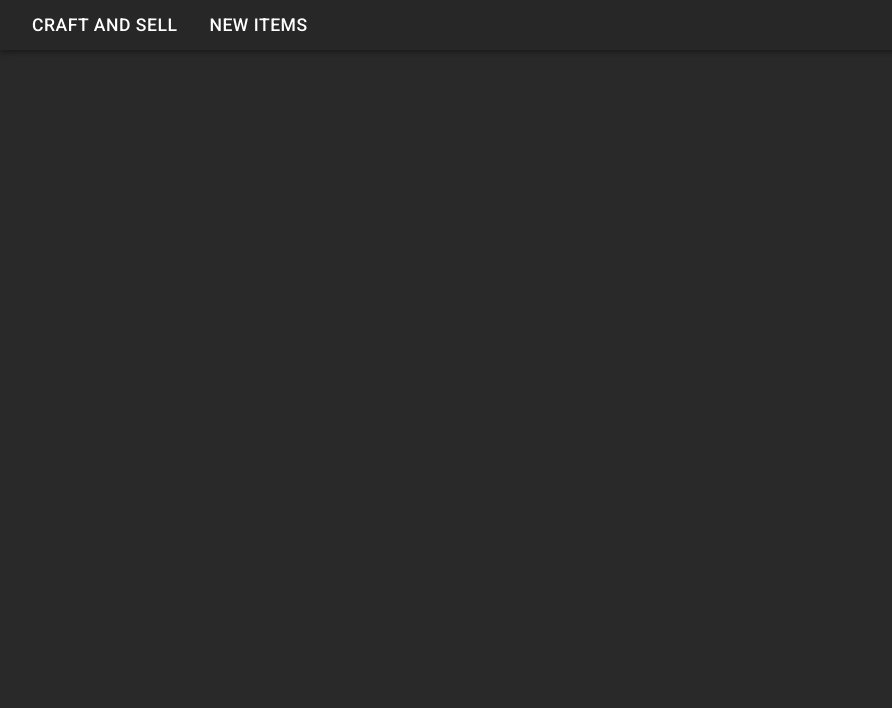
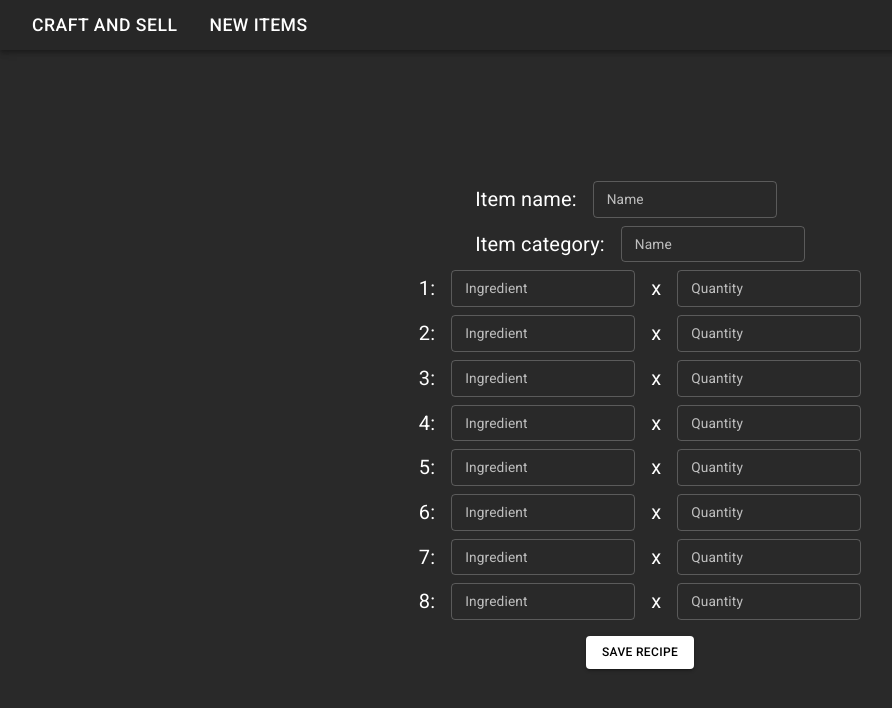
Before and after one commit to Ted2121/MarketShuffle, a React (Vite) app in the folder marketshuffle/: page /new in a window 1280 px wide. Shown: the top 708 px of the page, without its empty margins (0-892 px from the left). Built offline with nearby package versions, Linux system fonts and the light colour scheme.

Commit message:
finished new item

```diff
--- a/marketshuffle/src/items/ActionsPanel.jsx
+++ b/marketshuffle/src/items/ActionsPanel.jsx
@@ -81,7 +81,6 @@ function ActionsPanel({ item }) {
 
   const handleSpecialItemDetailsChange = (event) => {
     const { value } = event.target;
-
     setSpecialItemPosition(value)
   }
 
@@ -329,7 +328,6 @@ function ActionsPanel({ item }) {
           width:'100%',
           justifyContent:'center'
         }}>
-
         <BackToTopButton />
         </Box>
       </Box>
--- a/marketshuffle/src/new-items/NewItemsPage.jsx
+++ b/marketshuffle/src/new-items/NewItemsPage.jsx
@@ -1,19 +1,121 @@
-import { Box } from '@mui/material'
-import React from 'react'
+import { Box, Button, TextField, Typography } from '@mui/material'
+import React, { useState } from 'react'
 
 function NewItemsPage() {
+  const [name, setName] = useState('');
+  const handleNameChange = (event) => {
+    const { value } = event.target;
+    setSpecialItemPosition(value)
+  }
+  const [recipe, setRecipe] = useState(Array(8).fill({ name: '', quantity: '' }));
+
+  const handleRecipeNameChange = (index, event) => {
+    const { value } = event.target;
+    const updatedRecipe = [...recipe];
+    updatedRecipe[index] = { ...updatedRecipe[index], name: value };
+    setRecipe(updatedRecipe);
+  };
+
+  const handleRecipeQuantityChange = (index, event) => {
+    const { value } = event.target;
+    const updatedRecipe = [...recipe];
+    updatedRecipe[index] = { ...updatedRecipe[index], quantity: value };
+    setRecipe(updatedRecipe);
+  };
+
+  const saveRecipe = () => {
+    const filteredRecipe = recipe.filter(
+      (ingredient) => ingredient.name !== '' && ingredient.quantity !== ''
+    );
+    // Logic to save the recipe array or use it as needed
+    console.log(filteredRecipe);
+  };
+
+  const renderRecipeFields = () => {
+    return recipe.map((ingredient, index) => (
+      <Box
+        key={index}
+        sx={{
+          display: 'flex',
+          alignItems: 'center',
+          gap: 2,
+          mt: 1,
+        }}
+      >
+        <Typography variant="h4">{`${index + 1}:`}</Typography>
+        <TextField
+          label="Ingredient"
+          size="small"
+          value={ingredient.name}
+          onChange={(event) => handleRecipeNameChange(index, event)}
+        />
+        <Typography variant="h4">x</Typography>
+        <TextField
+          label="Quantity"
+          size="small"
+          value={ingredient.quantity}
+          onChange={(event) => handleRecipeQuantityChange(index, event)}
+        />
+      </Box>
+    ));
+  };
+
   return (
     <Box sx={{
       display: 'flex',
+      flexDirection: 'column',
       justifyContent: 'center',
-            alignItems: 'center'
+      alignItems: 'center',
+      width: '100%',
     }}>
       <Box sx={{
-                display:'flex',
-                flexDirection:'column'
+        display: 'flex',
+        flexDirection: 'column',
+        gap: 1
       }}>
-              <Box></Box>
+        {/* Name */}
+        <Box sx={{
+          display: 'flex',
+          alignItems: 'center',
+          gap: 2
+        }}>
+          <Typography variant='h4'>
+            Item name:
+          </Typography>
+          <TextField
+            label="Name"
+            size='small'
+            value={name}
+            onChange={(event) => handleNameChange(event)}>
+          </TextField>
         </Box>
+        {/* Category */}
+        <Box sx={{
+          display: 'flex',
+          alignItems: 'center',
+          gap: 2
+        }}>
+          <Typography variant='h4'>
+            Item category:
+          </Typography>
+          <TextField
+            label="Name"
+            size='small'
+            value={name}
+            onChange={(event) => handleNameChange(event)}>
+          </TextField>
+        </Box>
+      </Box>
+      {renderRecipeFields()}
+      {/* Button to save */}
+      <Button onClick={saveRecipe}
+        variant='contained'
+        color='white'
+        sx={{
+          color: 'black.main',
+          mt: 2,
+          maxHeight: '50px'
+        }}>Save Recipe</Button>
     </Box>
   )
 }
```
Lines whose indentation alone changed are shown as unchanged.
